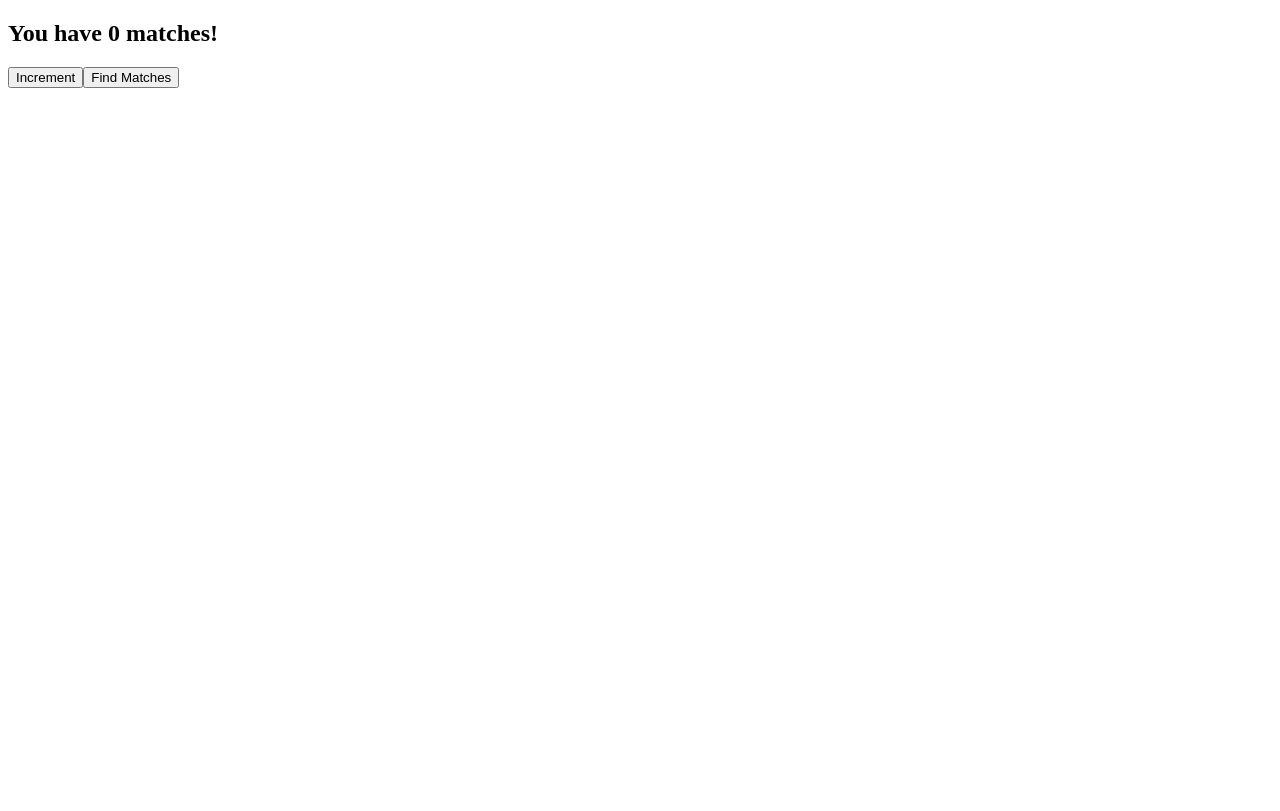
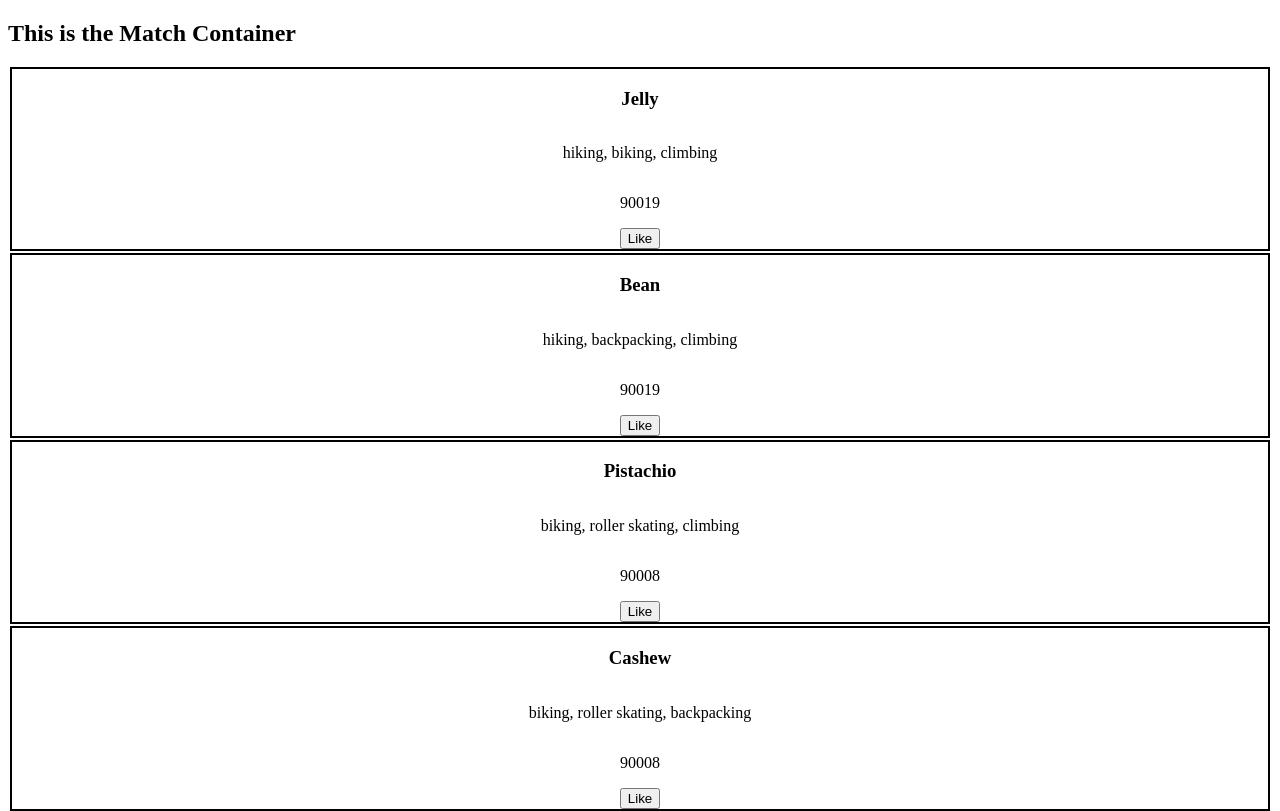
Before and after one commit to AdventureConnect/web-app-adventure-connect, a React app: page /dashboard in a window 1280 px wide. Shown: the top 811 px of the page. Built offline with nearby package versions, Linux system fonts and the light colour scheme.

Commit message:
matches container and profiles connecting to redux store

```diff
--- a/client/components/Dashboard.jsx
+++ b/client/components/Dashboard.jsx
@@ -3,18 +3,25 @@ import Carousel from "./Carousel";
 import CarouselItem from "./CarouselItem";
 import UserPage from "./UserPage";
 import { useState } from "react";
+import { useSelector } from "react-redux";
+import MatchContainer from "../match-components/MatchContainer";
 
 const Dashboard = () => {
-  const [matches, setMatches] = useState(0);
+  // const { matchList, total } = useSelector((store) => store.matches);
+
+  // const [matches, setMatches] = useState(0);
 
   const handleButtonIncrement = () => {
-    setMatches(matches + 1);
+    // setMatches(matches + 1);
+    console.log(total);
+    console.log(matchList);
   };
 
   return (
     <>
       <div>{/* <Carousel /> */}</div>
-      <h2>You have {matches} matches!</h2>
+      {/* <h2>You have {total} matches!</h2> */}
+      <MatchContainer />
       <button onClick={handleButtonIncrement}>Increment</button>
       <button>Find Matches</button>
     </>
--- a/client/features/matches/matches.js
+++ b/client/features/matches/matchReducer.js
@@ -1,8 +1,9 @@
 import { createSlice } from "@reduxjs/toolkit";
+import matchList from "../../match-components/matchlist.js";
 
 const initialState = {
-  matches: [],
-  amount: 0,
+  matchList: matchList,
+  total: 5,
   isLoading: true,
 };
 
--- /dev/null
+++ b/client/match-components/MatchContainer.jsx
@@ -0,0 +1,25 @@
+import React from "react";
+import MatchProfile from "./MatchProfile";
+import { useSelector } from "react-redux/";
+
+const MatchContainer = () => {
+  const { matchList, total } = useSelector((store) => store.matches);
+  console.log(total);
+  console.log(matchList);
+  const matches = matchList.map((match, i) => {
+    console.log(<MatchProfile key={(match.name, i)} {...match} />);
+    return <MatchProfile key={(match.name, i)} {...match} />;
+  });
+  if (total > 0) {
+    return (
+      <>
+        <section>
+          <h1>This is the Match Container</h1>
+          <div>{matches}</div>
+        </section>
+      </>
+    );
+  }
+};
+
+export default MatchContainer;
--- /dev/null
+++ b/client/match-components/MatchProfile.jsx
@@ -0,0 +1,21 @@
+import React from "react";
+
+const handleClick = () => {
+  console.log("liked!");
+};
+
+const MatchProfile = ({ name, interests, zipCode }) => {
+  return (
+    <>
+      <article className="profile-container">
+        <img src="" />
+        <h1>{name}</h1>
+        <p>{interests.join(", ")}</p>
+        <p>{zipCode}</p>
+        <button onClick={handleClick}>Like</button>
+      </article>
+    </>
+  );
+};
+
+export default MatchProfile;
--- /dev/null
+++ b/client/match-components/matchlist.js
@@ -0,0 +1,29 @@
+const matchList = [
+  {
+    name: "Jelly",
+    interests: ["hiking", "biking", "climbing"],
+    zipCode: "90019",
+  },
+  {
+    name: "Bean",
+    interests: ["hiking", "backpacking", "climbing"],
+    zipCode: "90019",
+  },
+  {
+    name: "Pistachio",
+    interests: ["biking", "roller skating", "climbing"],
+    zipCode: "90008",
+  },
+  {
+    name: "Cashew",
+    interests: ["biking", "roller skating", "backpacking"],
+    zipCode: "90008",
+  },
+  {
+    name: "Francis",
+    interests: ["hackey sack", "roller skating", "climbing"],
+    zipCode: "90008",
+  },
+];
+
+export default matchList;
--- a/client/store/store.js
+++ b/client/store/store.js
@@ -1,10 +1,10 @@
 /**
- * importing configureStore to add reduc store to react App
+ * importing configureStore to add redux store to react App
  * Chandler
  */
 
 import { configureStore } from "@reduxjs/toolkit";
-import matchReducer from "../features/matches/matches";
+import matchReducer from "../features/matches/matchReducer";
 
 export const store = configureStore({
   reducer: {
--- a/client/styles.css
+++ b/client/styles.css
@@ -5,7 +5,8 @@ ul {
 	list-style: none;
 }
 
-li, a {
+li,
+a {
 	color: rgba(228, 26, 60, 0.781);
 	text-decoration: none;
 	padding: 5px;
@@ -19,7 +20,7 @@ li, a {
 }
 
 .carousel-container {
-  display:inline-block;
+	display: inline-block;
 	justify-content: center;
 	align-items: center;
 	margin-left: 100px;
@@ -94,7 +95,7 @@ li, a {
 	margin-left: 500px;
 }
 
-.indicators > button {
+.indicators>button {
 	margin: 5px;
 }
 
@@ -157,3 +158,12 @@ li, a {
 	width: 300px;
 	height: auto
 }
+
+.profile-container {
+	border: 2px solid;
+	margin: 2px;
+	display: flex;
+	flex-direction: column;
+	align-items: center;
+	justify-content: center;
+}
--- a/src/index 2.js
+++ /dev/null
@@ -1 +0,0 @@
-console.log("Hello World!");
--- a/src/index.js
+++ /dev/null
@@ -1 +0,0 @@
-console.log("Hello World!");
```
Also changed, not shown: 2 other files (tests, documents, lock files or other folders). Lines whose indentation alone changed are shown as unchanged.
